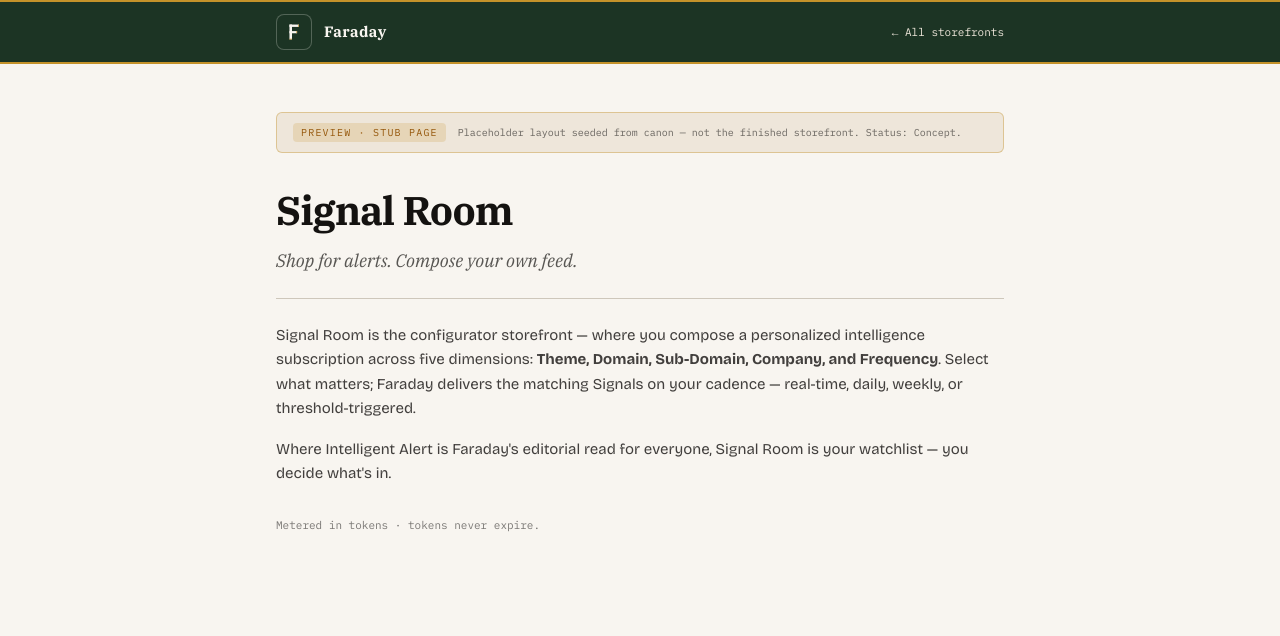
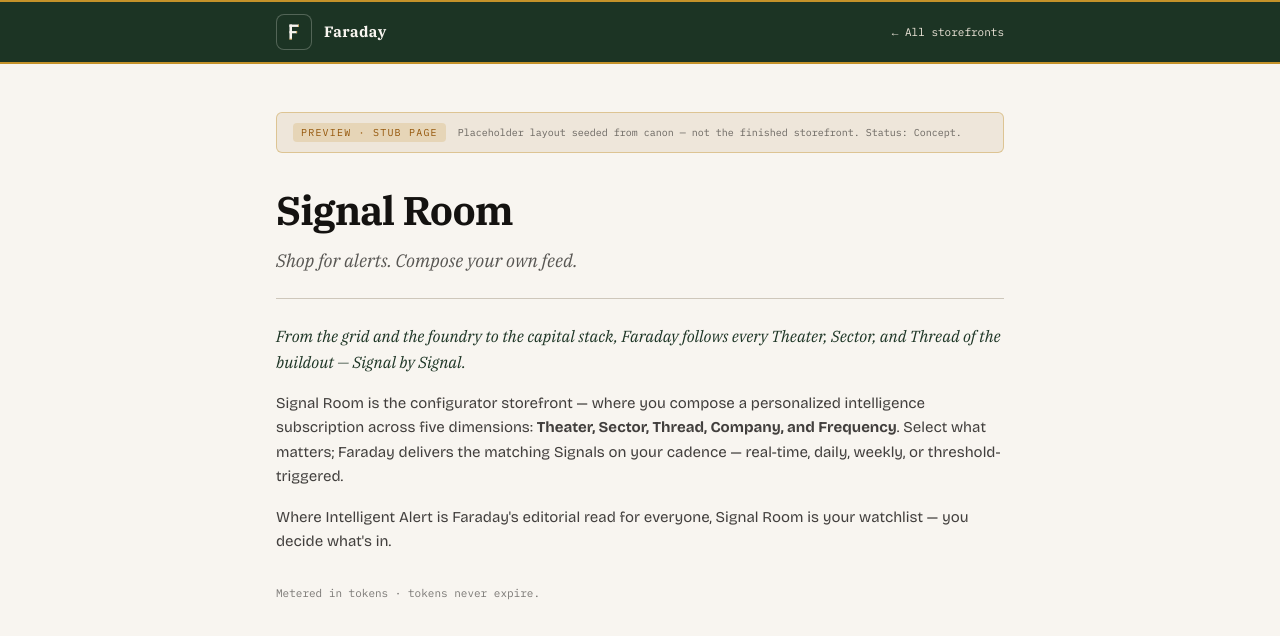
Before and after one commit to Mykemiller/v0-faraday-daily-challenge, a Next.js app: page /signal-room in a window 1280 px wide. Shown: the top 636 px of the page. Built offline with nearby package versions, Linux system fonts and the light colour scheme.

Commit message:
FAR-177: public taxonomy display relabel (Theater/Sector/Thread)

```diff
--- a/src/app/intelligent-alert/page.tsx
+++ b/src/app/intelligent-alert/page.tsx
@@ -9,6 +9,10 @@ export default function Page() {
       tagline="The moves that matter, the moment they matter."
       status="In production"
     >
+      <p className="font-serif text-[16px] italic text-forest">
+        From the grid and the foundry to the capital stack, Faraday follows every Theater, Sector, and Thread of the
+        buildout — Signal by Signal.
+      </p>
       <p>
         Faraday Intelligent Alert is the curated editorial publication — Faraday decides what&apos;s in, and the same
         sharp read goes to every subscriber. Delivered to your inbox and readable on the web.
--- a/src/app/live-agent/page.tsx
+++ b/src/app/live-agent/page.tsx
@@ -9,6 +9,10 @@ export default function Page() {
       tagline="Ask Faraday anything — with citations."
       status="In build"
     >
+      <p className="font-serif text-[16px] italic text-forest">
+        From the grid and the foundry to the capital stack, Faraday follows every Theater, Sector, and Thread of the
+        buildout — Signal by Signal.
+      </p>
       <p>
         Live Agent is conversational intelligence on the AI data center economy. Ask a question and get a direct,
         sourced answer in Faraday&apos;s voice — grounded in the enriched knowledge base, routed through the
--- a/src/app/page.tsx
+++ b/src/app/page.tsx
@@ -69,6 +69,10 @@ export default function Home() {
         {/* Category positioning */}
         <p className="mt-4 font-serif text-[clamp(16px,2.6vw,21px)] leading-snug text-forest">
           Beyond a tool. Beyond a firm. The colleague you’ve always needed.
+        </p>
+        {/* Depth line — locked engine tagline (FAR-177): Theater → Sector → Thread → Signal */}
+        <p className="mt-4 font-serif text-[clamp(15px,2.4vw,19px)] italic leading-snug text-amber-dark/90">
+          The AI-infrastructure buildout, mapped Theater to Thread — tracked Signal by Signal.
         </p>
         <p className="mt-5 max-w-2xl font-sans text-[16px] leading-relaxed text-near-black/70">
           Faraday reads the market every day and tells you what it means — specific, sourced, ahead.
--- a/src/app/signal-room/page.tsx
+++ b/src/app/signal-room/page.tsx
@@ -9,9 +9,13 @@ export default function Page() {
       tagline="Shop for alerts. Compose your own feed."
       status="Concept"
     >
+      <p className="font-serif text-[16px] italic text-forest">
+        From the grid and the foundry to the capital stack, Faraday follows every Theater, Sector, and Thread of the
+        buildout — Signal by Signal.
+      </p>
       <p>
         Signal Room is the configurator storefront — where you compose a personalized intelligence subscription across
-        five dimensions: <strong>Theme, Domain, Sub-Domain, Company, and Frequency</strong>. Select what matters; Faraday
+        five dimensions: <strong>Theater, Sector, Thread, Company, and Frequency</strong>. Select what matters; Faraday
         delivers the matching Signals on your cadence — real-time, daily, weekly, or threshold-triggered.
       </p>
       <p>
```
